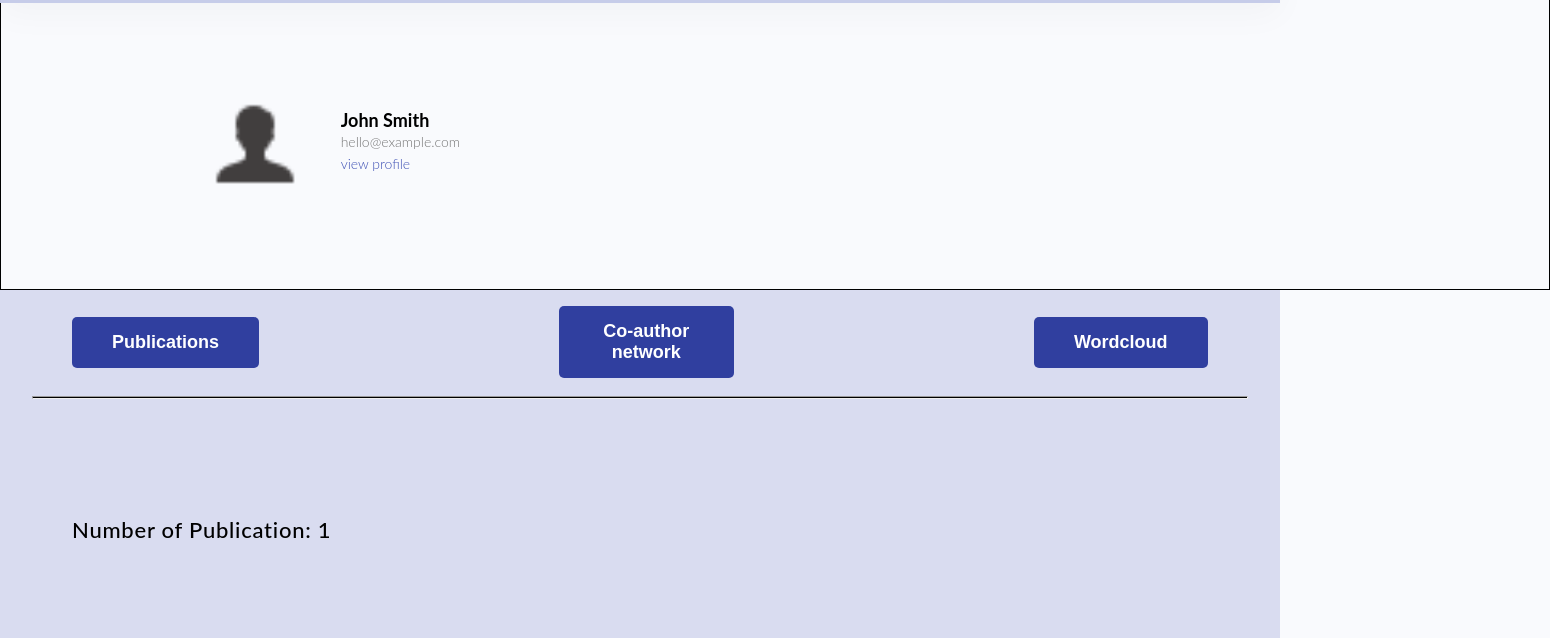
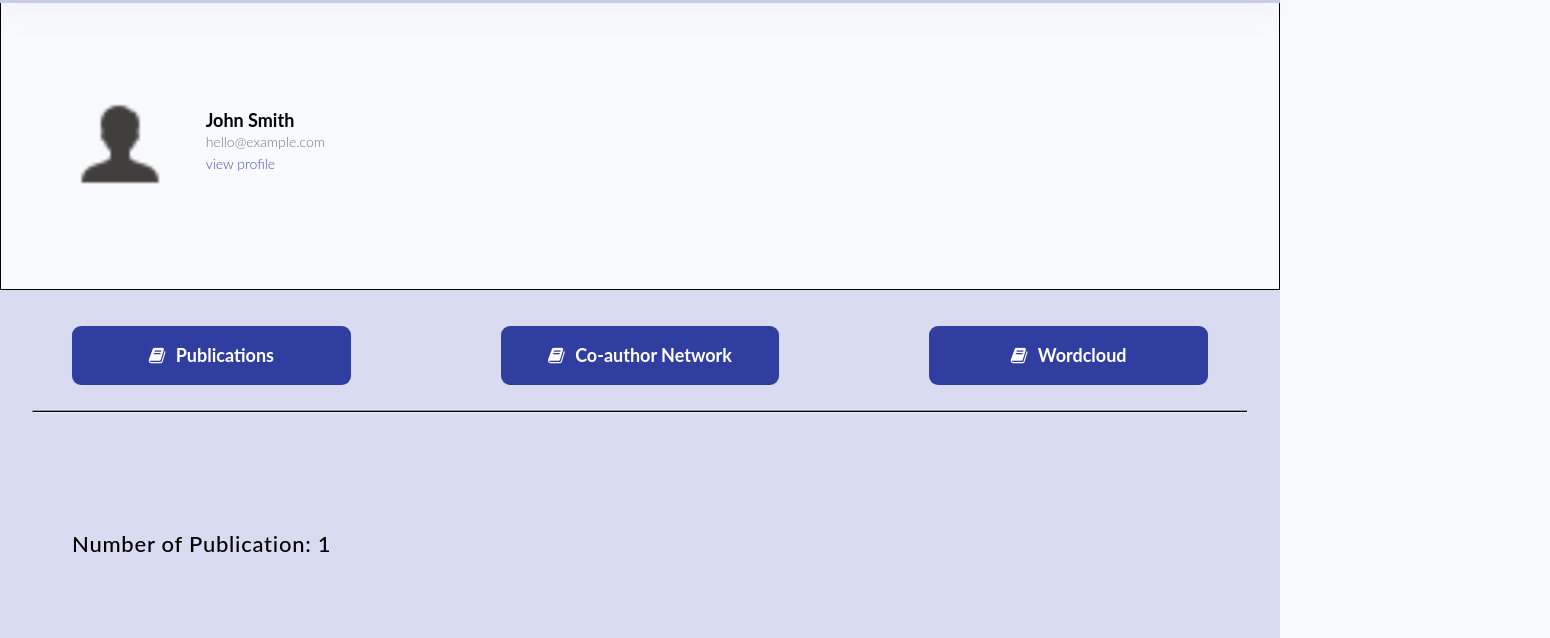
Before and after one commit to kirtanlab/PROJECTONE, a plain HTML site: page faculty-profile.html in a window 1280 px wide. Shown: the part 97-735 px from the top of the page, 1550 px wide, since content can reach past the window. Drawn offline with Linux system fonts and the light colour scheme.

Commit message:
icon in tabs

```diff
--- a/assets/CSS/style.css
+++ b/assets/CSS/style.css
@@ -50,7 +50,7 @@
 
 .boxed-faculty {
   border: 1px solid rgb(0, 0, 0);
-  width: 1550px;
+  width: 100%;
   margin-top: 9.6rem;
 }
 
@@ -210,26 +210,32 @@ p {
 .tabs-grid {
   align-items: center;
   justify-content: space-around;
-  gap: 30rem;
+  gap: 15rem;
   text-align: center;
-  margin-bottom: 1.8rem;
+  margin-bottom: 2.5rem;
+  margin-top: 2rem;
 }
 
 .heading-name {
+  width: 100%;
   text-align: center;
   font-size: 1.8rem;
   font-weight: 700;
   cursor: pointer;
-  padding: 1.5rem 4rem;
+  padding: 2rem 4rem;
   text-decoration: none;
   background-color: #303f9f;
   color: #fff;
   border: none;
-  border-radius: 5px;
+  border-radius: 9px;
   transition: all 0.3s;
 }
 .heading-name:hover {
   background-color: #3f51b5;
+}
+.fa {
+  display: inline;
+  margin-right: 0.6rem;
 }
 .content-text {
   font-size: 1.6rem;
--- a/faculty-profile.html
+++ b/faculty-profile.html
@@ -71,30 +71,48 @@
         <div class="container grid grid-cols-3 tabs-grid">
           <!-- PUBLICATION-->
 
-          <button
+          <!-- <button
+            class="heading-name fa fa-book"
+            onClick="opentab(event,'content-publication')"
+          >
+            Publications
+          </button> -->
+
+          <div
             class="heading-name"
             onClick="opentab(event,'content-publication')"
           >
-            Publications
-          </button>
+            <i class="fa fa-book" aria-hidden="true"></i> Publications
+          </div>
 
           <!-- CO-AUTHOR -->
 
-          <button
+          <!-- <button
             class="heading-name"
             onClick="opentab(event,'content-co-author')"
           >
             Co-author network
-          </button>
-
+          </button> -->
+          <div
+            class="heading-name"
+            onClick="opentab(event,'content-co-author')"
+          >
+            <i class="fa fa-book" aria-hidden="true"></i> Co-author Network
+          </div>
           <!-- WORDCLOUD -->
 
-          <button
+          <!-- <button
             class="heading-name"
             onClick="opentab(event,'content-wordcloud')"
           >
             Wordcloud
-          </button>
+          </button> -->
+          <div
+            class="heading-name"
+            onClick="opentab(event,'content-wordcloud')"
+          >
+            <i class="fa fa-book" aria-hidden="true"></i> Wordcloud
+          </div>
         </div>
       </div>
       <hr
```
